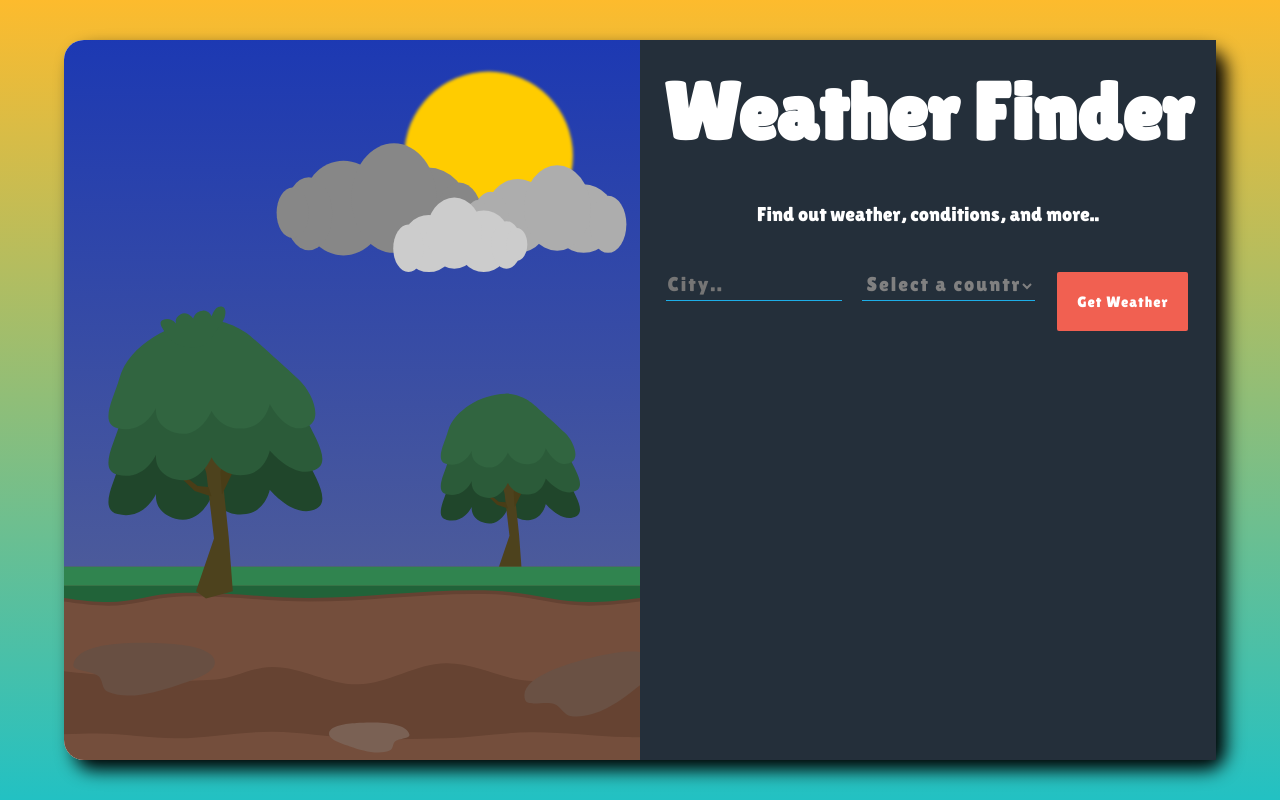
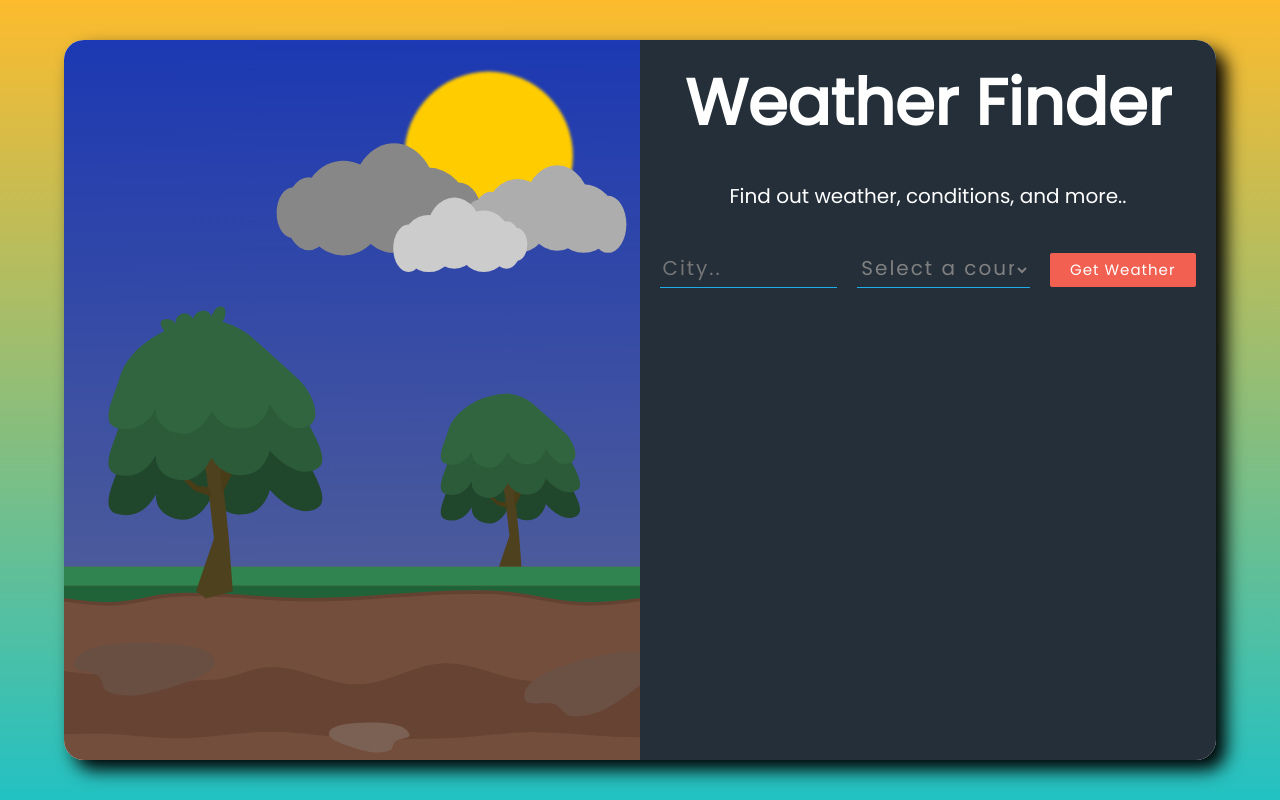
Before and after one commit to Benjamin-Wofford/Weather, a React (Create React App) app: page / in a window 1280 px wide. Built offline with nearby package versions, Linux system fonts and the light colour scheme.

Commit message:
Completed the project. Wil now focus on deployment to firebase.

```diff
--- a/public/index.html
+++ b/public/index.html
@@ -2,7 +2,7 @@
 <html lang="en">
   <head>
     <meta charset="utf-8" />
-    <link href="https://fonts.googleapis.com/css?family=Lilita+One&display=swap" rel="stylesheet">
+
     <link rel="icon" href="%PUBLIC_URL%/favicon.ico" />
     <meta name="viewport" content="width=device-width, initial-scale=1" />
     <meta name="theme-color" content="#000000" />
--- a/src/App.css
+++ b/src/App.css
@@ -1,13 +1,15 @@
+@import url('https://fonts.googleapis.com/css?family=Poppins&display=swap');
+
 body,html {
   height: 100%;
   margin: 0;
   background: rgb(34,193,195);
   background: linear-gradient(0deg, rgba(34,193,195,1) 0%, rgba(253,187,45,1) 100%);
-  font-family: 'Lilita One', cursive;
+  font-family: 'Poppins', sans-serif;
 }
 
 h1 {
-  font-size: 10vh;
+  font-size: 8vh;
   color: white;
   margin: 0;
   margin-top: 2vw;
@@ -48,7 +50,7 @@ select {
 button {
   border: 0;
   padding: 8px 20px;
-  margin: 0 2px;
+  margin-bottom: auto;
   border-radius: 2px;
   font-weight: lighter;
   letter-spacing: 1px;
@@ -97,6 +99,7 @@ form {
 .mainWindow {
   background-color: white;
   border-radius: 20px;
+  border-top-right-radius: 20px;
   grid-row-start: 2;
   grid-row-end: 3;
   grid-column-start: 2;
@@ -110,6 +113,8 @@ form {
 }
 
 .weatherFetchContent {
+  border-top-right-radius: 20px;
+  border-bottom-right-radius: 20px;
   display: flex;
   flex-direction: column;
   flex-wrap: wrap;
--- a/src/App.js
+++ b/src/App.js
@@ -23,7 +23,7 @@ class App extends React.Component{
     const country = e.target.elements.country.value
     const api_call = await fetch(`http://api.openweathermap.org/data/2.5/find?q=${city},${country}&appid=${API_KEY}&units=imperial`)
     const data = await api_call.json();
-    if (city && country){
+    if (city && country && data.count !== 0){
     console.log(data)
     this.setState({
       temperature: data.list[0].main.temp,
@@ -40,7 +40,7 @@ class App extends React.Component{
       country: undefined,
       humidity: undefined,
       description: undefined,
-      error: "Please enter a city and country."
+      error: "Please enter a real city and country."
     })
   }
 }
```
